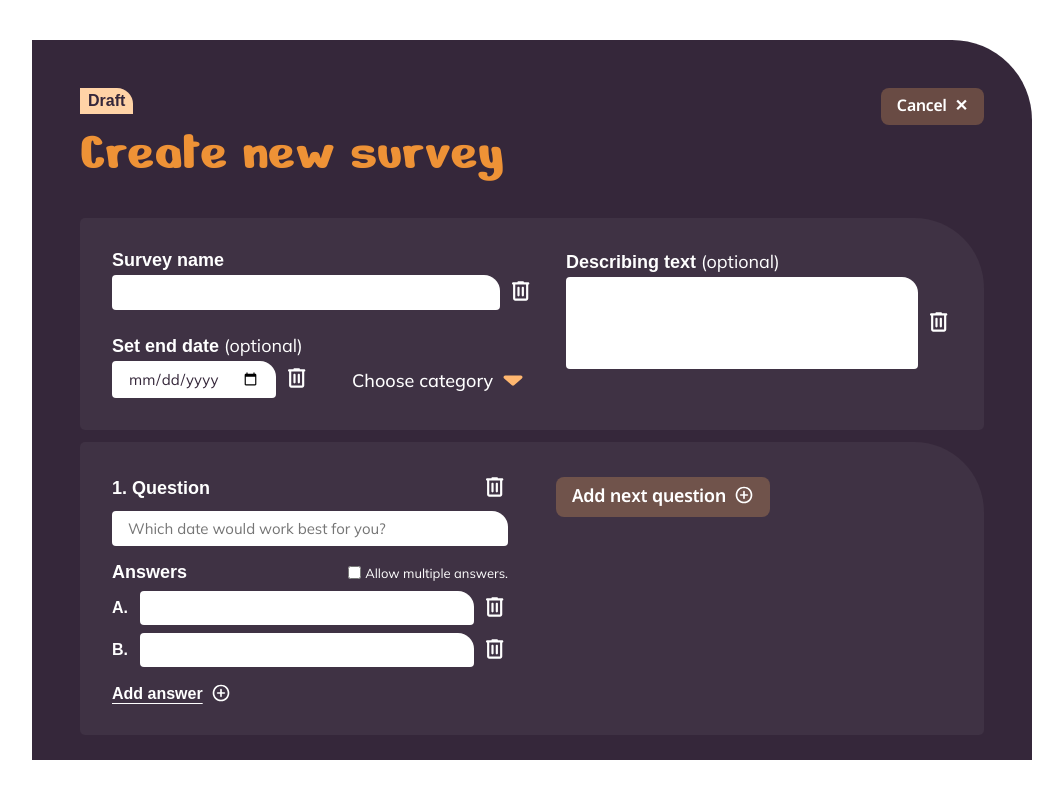
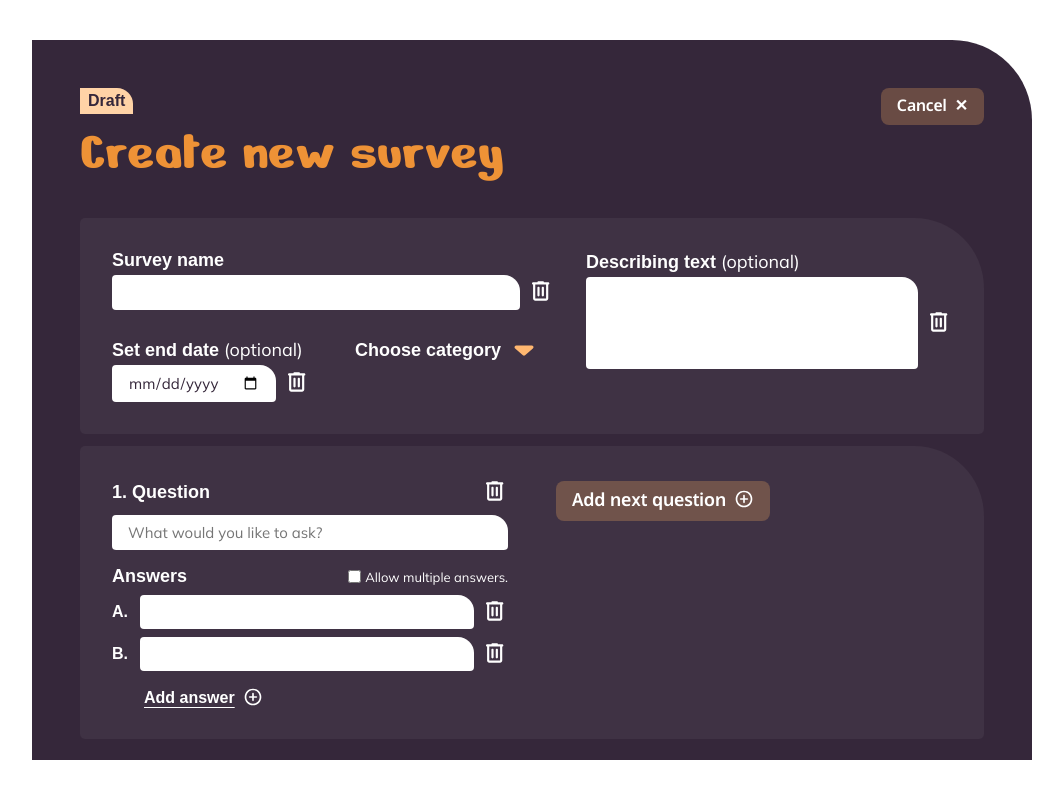
Before and after one commit to karinaklages/poll-app, an Angular app in the folder poll-app/: page / in a window 1280 px wide. Both pictures are taken after a click on the button "New survey". Shown: the top 800 px of the page, without its empty margins (108-1171 px from the left). Built offline with nearby package versions, Linux system fonts and the light colour scheme; a web font is replaced by a local one.

Commit message:
feat: category dropdown adjustments

```diff
--- a/poll-app/src/app/layout/home/survey-list-all/survey-list-all.component.scss
+++ b/poll-app/src/app/layout/home/survey-list-all/survey-list-all.component.scss
@@ -114,7 +114,7 @@
     color: var(--color-white);
     font-family: var(--font-body);
     font-size: 18px;
-    font-weight: 500;
+    font-weight: 600;
     cursor: pointer;
     padding: var(--space-xs) var(--space-md);
     border-radius: var(--radius-sm);
--- a/poll-app/src/app/layout/survey-new/survey-new.component.html
+++ b/poll-app/src/app/layout/survey-new/survey-new.component.html
@@ -39,7 +39,7 @@
                         </div>
                         <div class="category-wrapper">
                             <button class="category-btn" (click)="toggleCategory()">
-                                {{ selectedCategory ?? 'Choose category' }}
+                                <span class="category-btn-text">{{ selectedCategory ?? 'Choose category' }}</span>
                                 <img src="img/chevron-apricot.svg" class="category-btn-chevron" [class.category-btn-chevron--open]="categoryOpen" alt="">
                             </button>
                             @if (categoryOpen) {
@@ -49,6 +49,7 @@
                                 }
                                 </div>
                             }
+                            <span class="category-label-spacer">&nbsp;</span>
                         </div>
                     </div>
                 </div>
@@ -80,7 +81,7 @@
                                 <img src="img/delete-hover.svg" class="icon-hover" alt="">
                             </button>
                         </div>
-                        <input type="text" class="question-input" [(ngModel)]="question.text" placeholder="Which date would work best for you?">
+                        <input type="text" class="question-input" [(ngModel)]="question.text" placeholder="What would you like to ask?">
                         <div class="answers-header">
                             <span class="answers-label">Answers</span>
                             <label class="multiple-label">
--- a/poll-app/src/app/layout/survey-new/survey-new.component.scss
+++ b/poll-app/src/app/layout/survey-new/survey-new.component.scss
@@ -163,6 +163,11 @@
     position: relative;
 }
 
+.category-label-spacer {
+    display: block;
+    height: 35px;
+}
+
 .category-btn {
     display: flex;
     align-items: center;
@@ -172,13 +177,14 @@
     color: var(--color-white);
     font-family: var(--font-body);
     font-size: 18px;
-    font-weight: 500;
+    font-weight: 600;
     cursor: pointer;
     padding: var(--space-xs) var(--space-md);
     border-radius: var(--radius-sm);
     transition: border-color 0.15s ease;
-    width: 200px;
-    white-space: nowrap;
+    width: 220px;
+    overflow: hidden;
+    text-overflow: ellipsis;
 
     &:hover {
         background: var(--color-purple-grey-light);
@@ -188,6 +194,13 @@
         border-color: transparent;
         background: var(--color-purple-dark);
     }
+}
+
+.category-btn-text {
+    overflow: hidden;
+    text-overflow: ellipsis;
+    flex: 1;
+    white-space: nowrap;
 }
 
 .category-btn-chevron {
@@ -203,12 +216,12 @@
 
 .category-dropdown {
     position: absolute;
-    top: calc(100% + 4px);
+    top: calc(100% + (-35px));
     left: 0;
     background: var(--color-white);
     border-radius: var(--radius-sm);
     padding: var(--space-sm) 0;
-    min-width: 200px;
+    min-width: 220px;
     box-shadow: var(--shadow-card);
     z-index: 10;
     display: flex;
@@ -221,7 +234,8 @@
     border: none;
     color: var(--color-purple-dark);
     font-family: var(--font-body);
-    font-size: 15px;
+    font-size: 16px;
+    font-weight: 400;
     text-align: left;
     cursor: pointer;
 
@@ -386,6 +400,7 @@
     text-underline-offset: 4px;
     text-align: left;
     padding: 0;
+    margin-left: var(--space-xl);
     margin-top: var(--space-sm);
     display: flex;
     align-items: flex-end;
@@ -394,6 +409,11 @@
     img {
         width: 20px;
         height: 20px;
+    }
+
+    &:active {
+        background-color: var(--color-purple-grey-middle);
+        border-radius: var(--radius-sm);
     }
 }
 
```
